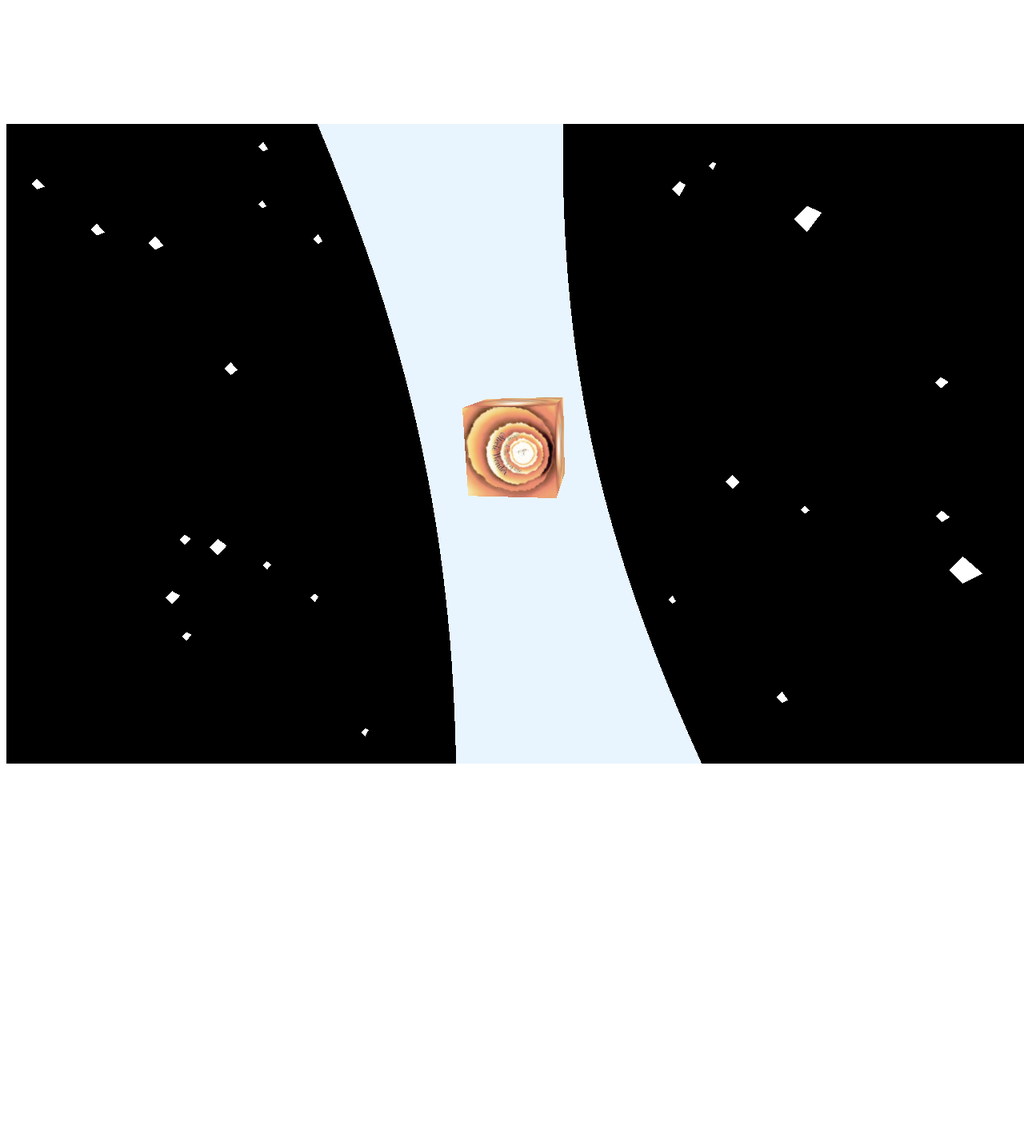
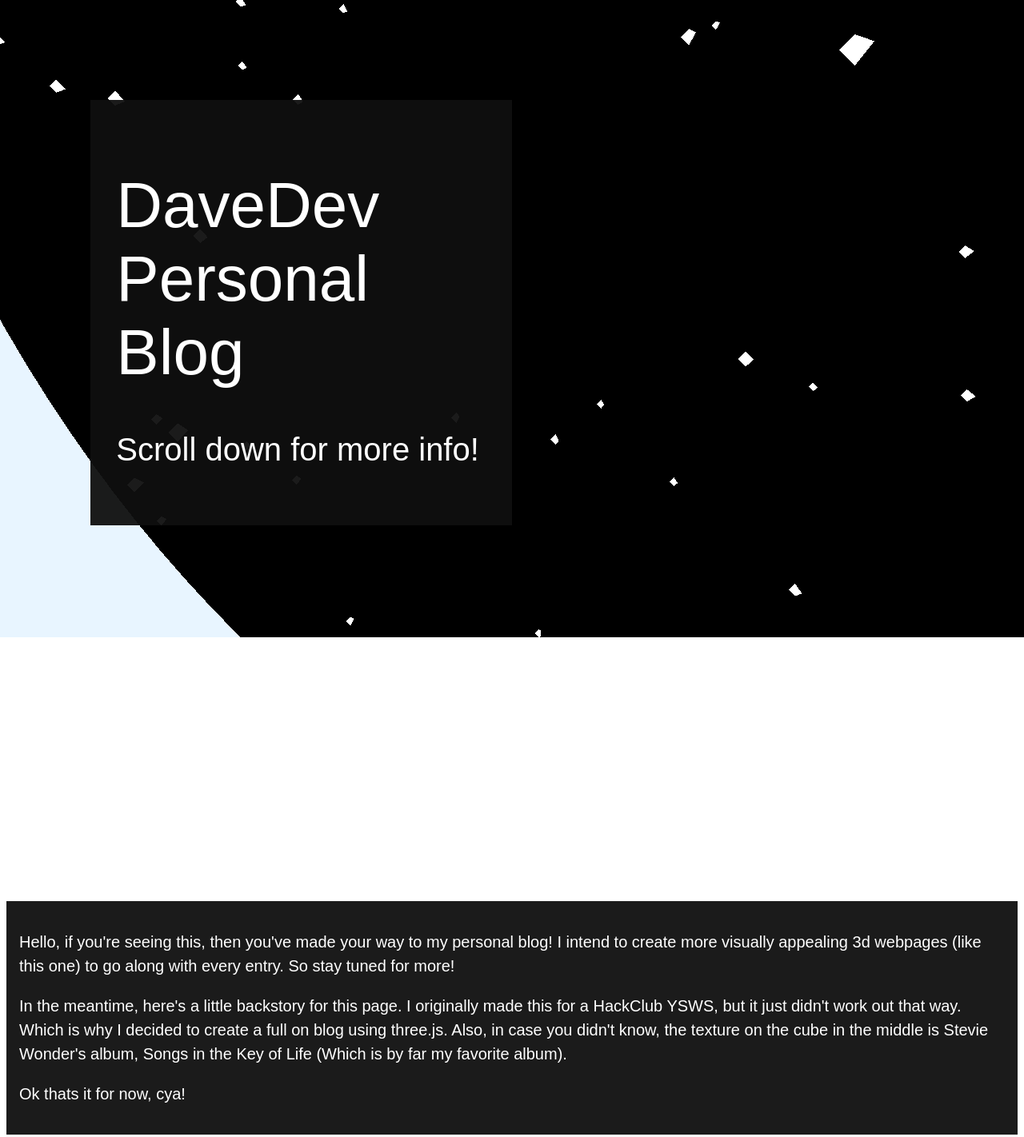
Before and after one commit to Chikenboi11/3D-Website, a website built with Vite: page index.html in a window 1280 px wide. Shown: the part 3-1425 px from the top of the page at 80% size. Before the commit the page ends 966 px from the top, so only its background shows below. Built offline with nearby package versions, Linux system fonts and the light colour scheme.

Commit message:
The main webpage is finished (it's a little barebones for now). moving on to the other pages of the website now.

```diff
--- a/index.html
+++ b/index.html
@@ -1,2 +1,23 @@
+<script type="module" src="/main.js"></script>
+<link rel="stylesheet" href="style.css">
+
 <canvas id="bg"></canvas>
-<script type="module" src="/main.js"></script>
+
+    <main>
+      <header>
+        <h1>DaveDev Personal Blog</h1>
+        <p>Scroll down for more info!</p>
+      </header>
+    </main>
+
+<section class="left">
+    <p>
+        Hello, if you're seeing this, then you've made your way to my personal blog! I intend to create more visually appealing 3d webpages (like this one) to go along with every entry. So stay tuned for more!
+    </p>
+    <p>
+        In the meantime, here's a little backstory for this page. I originally made this for a HackClub YSWS, but it just didn't work out that way. Which is why I decided to create a full on blog using three.js. Also, in case you didn't know, the texture on the cube in the middle is Stevie Wonder's album, Songs in the Key of Life (Which is by far my favorite album).
+    </p>
+    <p>
+        Ok thats it for now, cya!
+    </p>
+</section>
--- a/main.js
+++ b/main.js
@@ -6,9 +6,12 @@ const scene = new THREE.Scene();
 const camera = new THREE.PerspectiveCamera( 75, window.innerWidth / window.innerHeight, 0.1, 1000 );
 
 // Defines the renderer in which the objects will get rendered
-const renderer = new THREE.WebGLRenderer();
-renderer.setSize( window.innerWidth, window.innerHeight );
-document.body.appendChild(renderer.domElement);
+const renderer = new THREE.WebGLRenderer({
+    canvas: document.querySelector('#bg')
+});
+renderer.setSize(window.innerWidth, window.innerHeight);
+renderer.setAnimationLoop(animate);
+renderer.render(scene, camera);
 
 // Creates what the cube should look like
 const geometry = new THREE.BoxGeometry( 1, 1, 1 );
@@ -22,7 +25,7 @@ const torus_tex = new THREE.MeshBasicMaterial({color : 0xe8f5ff});
 const torus = new THREE.Mesh(torus_geo, torus_tex);
 scene.add(torus);
 
-camera.position.z = 5;
+camera.position.setZ(0);
 
 function add_star()
 {
@@ -40,20 +43,30 @@ function add_star()
 
 Array(200).fill().forEach(add_star);
 
+function moveCamera()
+{
+    const t = document.body.getBoundingClientRect().top;
+
+    cube.rotation.y += 0.01
+    cube.rotation.z += 0.01
+
+    camera.position.z = t * -0.01;
+    camera.position.x = t * -0.0001;
+    camera.rotation.y = t * -0.0001;
+
+}
+
+document.body.onscroll = moveCamera;
+moveCamera();
+
 function animate()
 {
     // Update objects
-    cube.rotation.y += 0.01
-    cube.rotation.z += 0.01
-
     torus.rotation.y += 0.01
     torus.rotation.x += 0.01
 
     // Render
     renderer.render(scene, camera)
-
-    // Call animate again on the next frame
-    window.requestAnimationFrame(animate)
 }
 
 animate()
--- a/style.css
+++ b/style.css
@@ -0,0 +1,53 @@
+canvas {
+  position: fixed;
+  top: 0;
+  left: 0;
+}
+
+* {
+  font-family: brandon-grotesque, sans-serif;
+  font-weight: 400;
+  font-style: normal;
+}
+
+main {
+  color: white;
+  position: relative;
+  width: 100%;
+  margin: 0px auto;
+  padding: 120px 0px;
+  display: grid;
+  grid-template-columns: repeat(12, 1fr);
+  z-index: 1;
+}
+
+header {
+    background: rgba(15, 15, 15, 0.95);
+    grid-column: 2 / span 5;
+    font-size: 40px;
+    padding: 32px;
+    margin-bottom: 350px;
+}
+
+p {
+    color: white;
+}
+
+section {
+    grid-column: 2 / 8;
+    padding: 16px;
+    background: rgba(15, 15, 15, 0.95);
+    font-size: 20px;
+    line-height: 1.5;
+    margin-bottom: 150px;
+}
+
+.left {
+    grid-column: 6 / 12;
+}
+
+#bg {
+  position: fixed;
+  inset: 0;
+  z-index: -1;
+}
```
